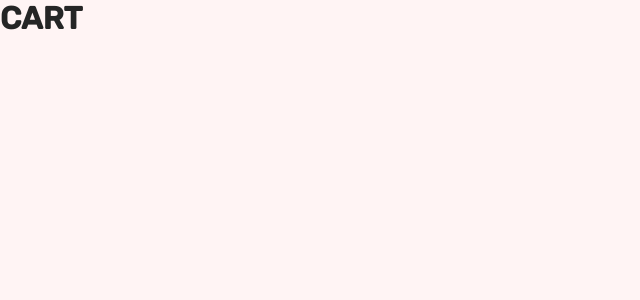
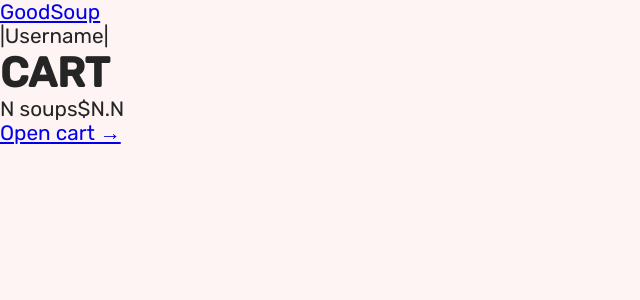
Before and after one commit to myrahkis/good-soup-shop, a React (Vite) app: page /cart in a window 1280 px wide. Shown: the top 300 px of the page, without its empty margins (0-640 px from the left). Built offline with nearby package versions, Linux system fonts and the light colour scheme.

Commit message:
more routes and layout work

```diff
--- a/src/App.jsx
+++ b/src/App.jsx
@@ -4,8 +4,12 @@
 import Cart from "./features/cart/Cart";
 import CreateOrder from "./features/order/CreateOrder";
 import Order from "./features/order/Order";
+import AppLayout from "./ui/AppLayout";
 
 const router = createBrowserRouter([
+  {
+    element: <AppLayout />, // маршрут компановки (layout route)
+    children: [
       {
         path: "/",
         element: <Home />,
@@ -26,6 +30,8 @@
         path: "/order/:orderId",
         element: <Order />,
       },
+    ],
+  },
 ]);
 
 function App() {
--- a/src/features/cart/CartOverview.jsx
+++ b/src/features/cart/CartOverview.jsx
@@ -1,7 +1,13 @@
+import { Link } from "react-router-dom";
+
 function CartOverview() {
     return (
       <div>
-        <h1>CART OVERVIEW</h1>
+        <p>
+          <span>N soups</span>
+          <span>$N.N</span>
+        </p>
+        <Link to='/cart'>Open cart &rarr;</Link>
       </div>
     );
   }
--- a/src/index.css
+++ b/src/index.css
@@ -26,7 +26,7 @@
   min-height: 100vh;
   background-color: var(--background-color);
   color: var(--dark-text-color);
-  font-size: 1.5rem;
+  font-size: 2rem;
 }
 
 button {
--- /dev/null
+++ b/src/ui/AppLayout.jsx
@@ -0,0 +1,17 @@
+import Header from "./Header";
+import CartOverview from "../features/cart/CartOverview";
+import { Outlet } from "react-router-dom";
+
+function AppLayout() {
+  return (
+    <div>
+      <Header />
+      <main>
+        <Outlet />
+      </main>
+      <CartOverview />
+    </div>
+  );
+}
+
+export default AppLayout;
--- /dev/null
+++ b/src/ui/Header.jsx
@@ -0,0 +1,12 @@
+import { Link } from "react-router-dom";
+
+function Header() {
+    return(
+        <header>
+            <Link to='/'>GoodSoup</Link>
+            <p>|Username|</p>
+        </header>
+    )
+}
+
+export default Header;
```
Lines whose indentation alone changed are shown as unchanged.
